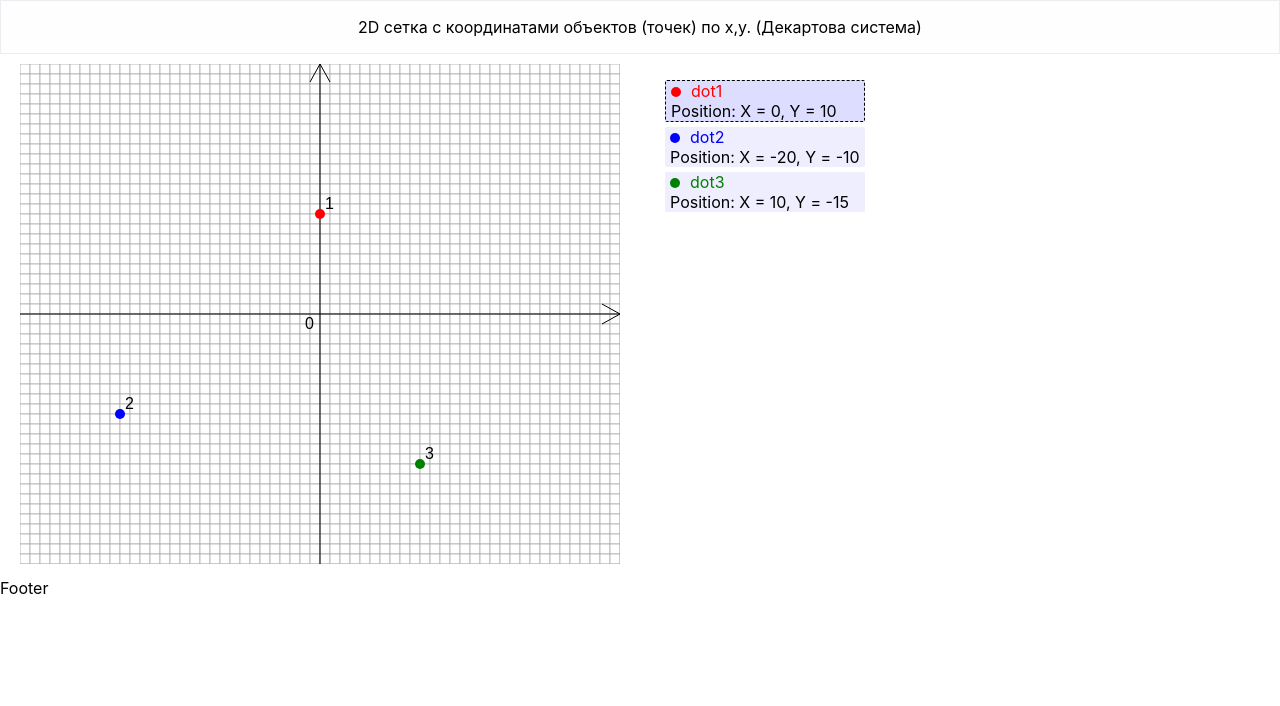
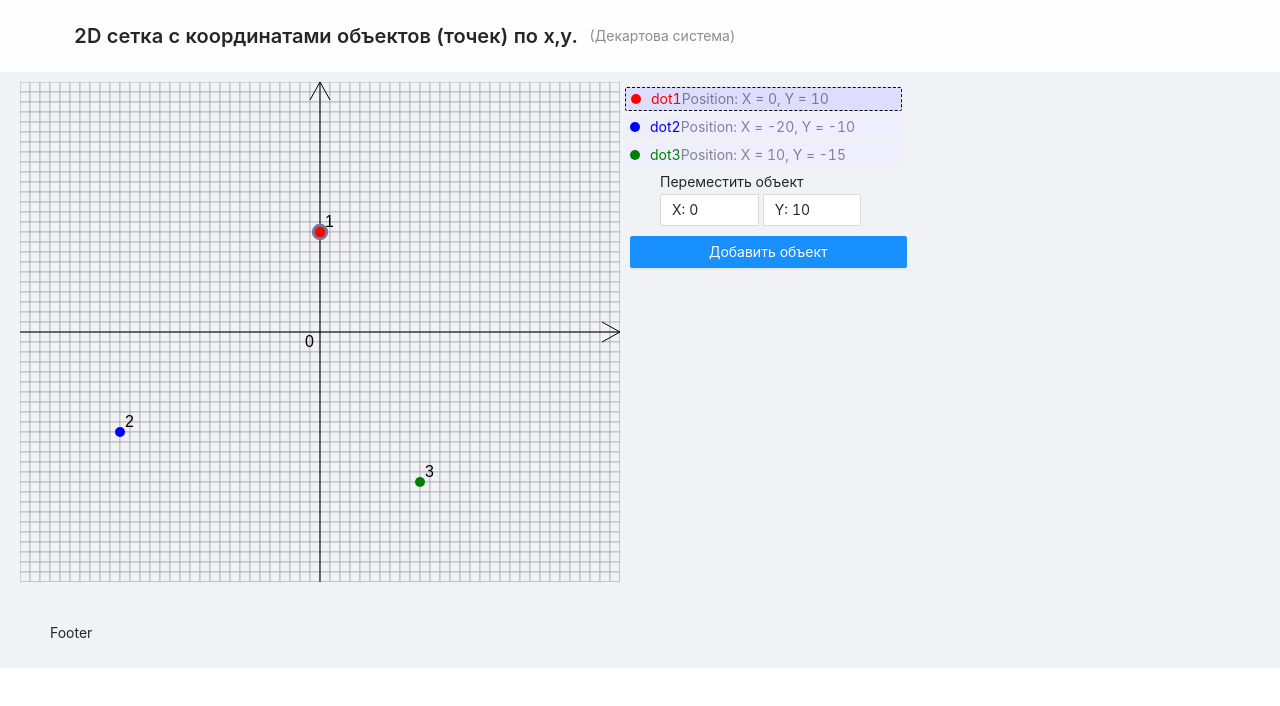
Before and after one commit to alexeikravchuk/task1, a React (Create React App) app: page / in a window 1280 px wide. Shown: the top 706 px of the page. Built offline with nearby package versions, Linux system fonts and the light colour scheme.

Commit message:
feat: implement move and add points

```diff
--- a/src/App.css
+++ b/src/App.css
@@ -1,8 +1,6 @@
-.site-page-header {
-  border: 1px solid rgb(235, 237, 240);
-  padding: 1rem 5px;
+.App .ant-layout-header {
   background-color: #fefeff;
-  text-align: center;
+  height: 100%;
 }
 
 .content {
--- a/src/App.tsx
+++ b/src/App.tsx
@@ -1,6 +1,7 @@
 import React from 'react';
 import { Layout, PageHeader } from 'antd';
 import './App.css';
+import 'antd/dist/antd.css'
 import { Control, Grid } from './features';
 
 const { Header, Footer, Content } = Layout;
--- a/src/features/control/control.scss
+++ b/src/components/control/control.scss
@@ -1,8 +1,9 @@
+.control-block {
+  display: flex;
+  flex-direction: column;
+}
+
 .item-list {
-  flex-basis: 20%;
-  flex-grow: 2;
-  display: flex;
-  flex-wrap: wrap;
   overflow-y: auto;
   max-height: 320px;
 
@@ -20,3 +21,11 @@
     }
   }
 }
+
+.control-inputs {
+  padding-left: 40px;
+  margin-bottom: 10px;
+  &--title {
+    margin-bottom: 1px;
+  }
+}
--- /dev/null
+++ b/src/components/control/control.tsx
@@ -0,0 +1,119 @@
+import React, { useState } from 'react';
+import { Input, List, Modal, Button, Radio, Divider } from 'antd';
+import { useDispatch, useSelector } from 'react-redux';
+import { selectedItemId, selectObjects, setSelectedObjectId, IObject, changeCoordinate, setObjectsByXY } from '../../features/grid/gridSlice';
+import './control.scss';
+
+export function Control() {
+  const objects = useSelector(selectObjects);
+  const selectedItem = useSelector(selectedItemId);
+  const dispatch = useDispatch();
+  const [isVivibleModal, setVisibleModal] = useState(false);
+  const [color, setColor] = useState('black');
+  const [newObjectCoordinates, setNewObjectCoordinates] = useState({ posX: 0, posY: 0 })
+
+  const onClickItem = (id: number) => {
+    dispatch(setSelectedObjectId(id));
+  }
+
+  const onPositionChange = (value: number, coordinateName: string) => {
+    dispatch(changeCoordinate({ value, coordinateName }))
+  }
+
+  const handleOk = () => {
+    const { posX, posY } = newObjectCoordinates;
+    const newId = objects[objects.length - 1].id + 1;
+    dispatch(setObjectsByXY(posX, posY, { id: newId, name: `dot${newId}`, color }));
+    setVisibleModal(false);
+  };
+
+  const handleCancel = () => {
+    setVisibleModal(false);
+  };
+
+  return (
+    <>
+      <div className="control-block">
+        <List
+          className="item-list"
+          itemLayout="horizontal"
+          dataSource={objects}
+          renderItem={item => (
+            <List.Item
+              className={`item-list--item${item.id === selectedItem ? ' selected' : ''}`}
+              onClick={() => onClickItem(item.id)}>
+              <div style={{ display: 'inline-block', backgroundColor: `${item.color}`, height: '10px', width: '10px', borderRadius: '50%' }} />
+              <span style={{ color: `${item.color}`, marginLeft: '10px' }}>{item.name}</span>
+              <List.Item.Meta
+                description={` Position: X = ${item.posX}, Y = ${item.posY}`}
+              />
+            </List.Item>
+          )}
+        />
+        <div className="control-inputs">
+          <p className="control-inputs--title">Переместить объект</p>
+          <Input.Group compact>
+            <Input
+              type='number'
+              max={30}
+              min={-30}
+              style={{ width: '40%' }}
+              prefix={"X: "}
+              value={objects.find((item: IObject) => item.id === selectedItem)?.posX}
+              onChange={({ target: { value } }) => onPositionChange(parseInt(value), 'posX')} />
+            <Input
+              type='number'
+              max={30}
+              min={-30}
+              style={{ width: '40%', marginLeft: '5px' }}
+              prefix={" Y: "}
+              value={objects.find((item: IObject) => item.id === selectedItem)?.posY}
+              onChange={({ target: { value } }) => onPositionChange(parseInt(value), 'posY')} />
+          </Input.Group>
+        </div>
+
+        <Button type="primary" style={{ marginLeft: '10px' }} onClick={() => setVisibleModal(true)}>
+          Добавить объект
+        </Button>
+        <Modal
+          className="modal"
+          title="Добавить объект"
+          visible={isVivibleModal}
+          onOk={handleOk}
+          onCancel={handleCancel}
+          okText="Сохранить"
+          cancelText="Отмена"
+        >
+          <Radio.Group value={color} onChange={({ target: { value } }) => setColor(value)}>
+            <Radio.Button value="black" style={{ color: "black" }}>Черный</Radio.Button>
+            <Radio.Button value="yellow" style={{ color: "#de4" }}>Желтый</Radio.Button>
+            <Radio.Button value="red" style={{ color: "red" }}>Красный</Radio.Button>
+            <Radio.Button value="blue" style={{ color: "blue" }}>Синий</Radio.Button>
+            <Radio.Button value="magenta" style={{ color: "magenta" }}>Розовый</Radio.Button>
+
+          </Radio.Group>
+          <Divider />
+          <p className="control-inputs--title">Координаты объекта</p>
+          <Input
+            type='number'
+            max={30}
+            min={-30}
+            style={{ width: '20%' }}
+            prefix={"X: "}
+            onChange={({ target: { value } }) => setNewObjectCoordinates({ ...newObjectCoordinates, posX: +value })}
+          />
+          <Input
+            type='number'
+            max={30}
+            min={-30}
+            style={{ width: '20%', marginLeft: '5px' }}
+            prefix={" Y: "}
+            onChange={({ target: { value } }) => setNewObjectCoordinates({ ...newObjectCoordinates, posY: +value })}
+          />
+        </Modal>
+
+      </div>
+
+    </>
+  );
+}
--- /dev/null
+++ b/src/components/index.ts
@@ -0,0 +1,3 @@
+import { Control } from './control/control';
+
+export { Control };
--- a/src/features/control/control.tsx
+++ /dev/null
@@ -1,34 +0,0 @@
-import React, { useState } from 'react';
-import { List } from 'antd';
-import { useDispatch, useSelector } from 'react-redux';
-import { selectedItemId, selectObjects, setSelectedObjectId } from '../grid/gridSlice';
-import './control.scss';
-
-export function Control() {
-  const objects = useSelector(selectObjects);
-  const selectedItem = useSelector(selectedItemId);
-  const dispatch = useDispatch();
-
-  const onClickItem = (id: number) => {
-    dispatch(setSelectedObjectId(id));
-  }
-
-  return (
-    <List
-      className={'item-list'}
-      itemLayout="horizontal"
-      dataSource={objects}
-      renderItem={item => (
-        <List.Item
-          className={`item-list--item${item.id === selectedItem ? ' selected' : ''}`}
-          onClick={() => onClickItem(item.id)}>
-          <div style={{ display: 'inline-block', backgroundColor: `${item.color}`, height: '10px', width: '10px', borderRadius: '50%' }} />
-          <span style={{ color: `${item.color}`, marginLeft: '10px' }}>{item.name}</span>
-          <List.Item.Meta
-            description={`Position: X = ${item.posX}, Y = ${item.posY}`}
-          />
-        </List.Item>
-      )}
-    />
-  );
-}
--- a/src/features/grid/grid.tsx
+++ b/src/features/grid/grid.tsx
@@ -1,18 +1,19 @@
 import React from 'react';
 import { useSelector } from 'react-redux';
-import { selectObjects } from './gridSlice';
+import { selectedItemId, selectObjects } from './gridSlice';
 import Canvas from './canvas';
 import { drawAxis, drawGrid, drawPoints } from './helpers';
 
 export function Grid() {
   const objects = useSelector(selectObjects);
+  const selectedItem = useSelector(selectedItemId);
 
   const canvasSize = { width: 600, height: 500 };
 
   const draw = (context: CanvasRenderingContext2D) => {
     drawGrid(context);
     drawAxis(context);
-    drawPoints(context, objects)
+    drawPoints(context, objects, selectedItem);
   }
 
   return (
--- a/src/features/grid/gridSlice.ts
+++ b/src/features/grid/gridSlice.ts
@@ -1,4 +1,3 @@
-/* eslint-disable no-empty-pattern */
 import { createSlice, PayloadAction } from '@reduxjs/toolkit';
 import { AppThunk, RootState } from '../../app/store';
 
@@ -60,10 +59,18 @@ export const counterSlice = createSlice({
     setSelectedObjectId(state, action: PayloadAction<number>) {
       state.selected = action.payload;
     },
+    changeCoordinate(state, action: PayloadAction<{ value: number; coordinateName: string }>) {
+      const selectedIndex = state.objects.findIndex((item: IObject) => item.id === state.selected);
+      const currentObject = state.objects[selectedIndex];
+      state.objects[selectedIndex] = {
+        ...currentObject,
+        [action.payload.coordinateName]: action.payload.value,
+      };
+    },
   },
 });
 
-export const { addObjectByXY, setSelectedObjectId } = counterSlice.actions;
+export const { addObjectByXY, setSelectedObjectId, changeCoordinate } = counterSlice.actions;
 
 export const setObjectsByXY = (x: number, y: number, ...args: any[]): AppThunk => (dispatch) => {
   setTimeout(() => {
--- a/src/features/grid/helpers.ts
+++ b/src/features/grid/helpers.ts
@@ -16,6 +16,7 @@ export const drawGrid = (context: CanvasRenderingContext2D) => {
     }
 
     context.strokeStyle = '#aaa';
+    context.lineWidth = 1;
     context.stroke();
     context.closePath();
   }
@@ -46,22 +47,38 @@ export const drawAxis = (context: CanvasRenderingContext2D) => {
   }
 };
 
-export const drawPoints = (context: CanvasRenderingContext2D, objects: IObject[]) => {
+export const drawPoints = (
+  context: CanvasRenderingContext2D,
+  objects: IObject[],
+  selectedItem: number
+) => {
   const { width, height } = context.canvas.getBoundingClientRect();
   const zeroX = width / 2;
   const zeroY = height / 2;
   if (context) {
     objects.forEach((item) => {
-      console.log(item);
       context.beginPath();
       const posX = zeroX + item.posX * 10;
       const posY = zeroY - item.posY * 10;
-      context.arc(posX, posY, STEP / 2, 0, Math.PI * 2, false);
-      context.closePath();
-      context.fillStyle = item.color;
-      context.fill();
-      context.fillStyle = '#000';
-      context.fillText(`${item.id}`, posX + STEP / 2, posY - STEP / 2);
+      if (item.id === selectedItem) {
+        context.arc(posX, posY, STEP / 1.5, 0, Math.PI * 2, false);
+        context.fillStyle = item.color;
+        context.strokeStyle = '#779';
+        context.fill();
+        context.lineWidth = 3;
+        context.stroke();
+        context.fillStyle = '#000';
+        context.fillText(`${item.id}`, posX + STEP / 2, posY - STEP / 2);
+        context.closePath();
+      } else {
+        context.lineWidth = 1;
+        context.arc(posX, posY, STEP / 2, 0, Math.PI * 2, false);
+        context.fillStyle = item.color;
+        context.fill();
+        context.fillStyle = '#000';
+        context.fillText(`${item.id}`, posX + STEP / 2, posY - STEP / 2);
+        context.closePath();
+      }
     });
   }
   context.closePath();
--- a/src/features/index.ts
+++ b/src/features/index.ts
@@ -1,4 +1,4 @@
 import { Grid } from './grid/grid';
-import { Control } from './control/control';
+import { Control } from '../components/control/control';
 
 export { Grid, Control };
--- a/src/index.tsx
+++ b/src/index.tsx
@@ -7,11 +7,9 @@ import { Provider } from 'react-redux';
 import * as serviceWorker from './serviceWorker';
 
 ReactDOM.render(
-  <React.StrictMode>
-    <Provider store={store}>
-      <App />
-    </Provider>
-  </React.StrictMode>,
+  <Provider store={store}>
+    <App />
+  </Provider>,
   document.getElementById('root')
 );
 
```
Also changed, not shown: 1 other file (tests, documents, lock files or other folders).
